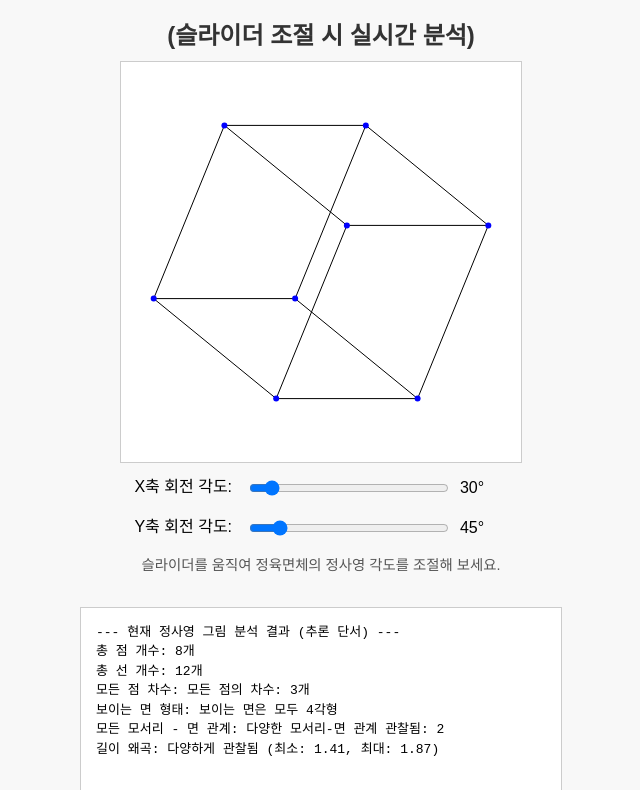
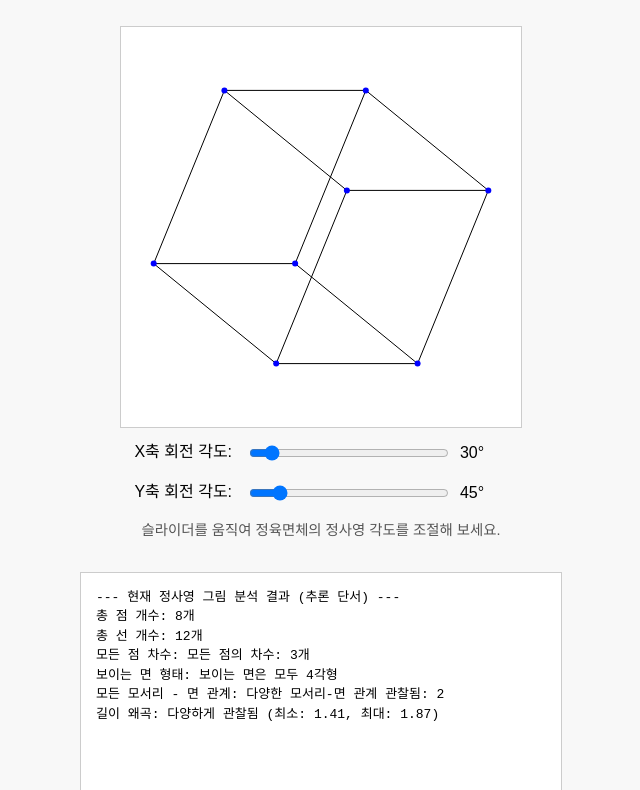
Before and after one commit to gggg1730/propredict, a plain HTML site: page index.html in a window 1280 px wide. Shown: the part 101-891 px from the top of the page, without its empty margins (319-959 px from the left). Drawn offline with Linux system fonts and the light colour scheme.

Commit message:
Update index.html

```diff
--- a/index.html
+++ b/index.html
@@ -3,7 +3,7 @@
 <head>
     <meta charset="UTF-8">
     <meta name="viewport" content="width=device-width, initial-scale=1.0">
-    <title>정사영 분석으로 3D 추론 (완전)</title>
+    <title>정사영 분석으로 3D 추론</title>
     <style>
         body { margin: 0; overflow-y: auto; display: flex; flex-direction: column; align-items: center; justify-content: flex-start; min-height: 100vh; background-color: #f8f8f8; font-family: sans-serif; padding: 20px; box-sizing: border-box; }
         h1, h2 { text-align: center; color: #333; margin-bottom: 10px; }
@@ -43,7 +43,7 @@
 <body>
 
     <h1>정사영 분석으로 3차원 구조 추론하기</h1>
-    <h2>(슬라이더 조절 시 실시간 분석)</h2>
+    <h2></h2>
 
     <canvas id="projectionCanvas" width="400" height="400"></canvas>
 
```
